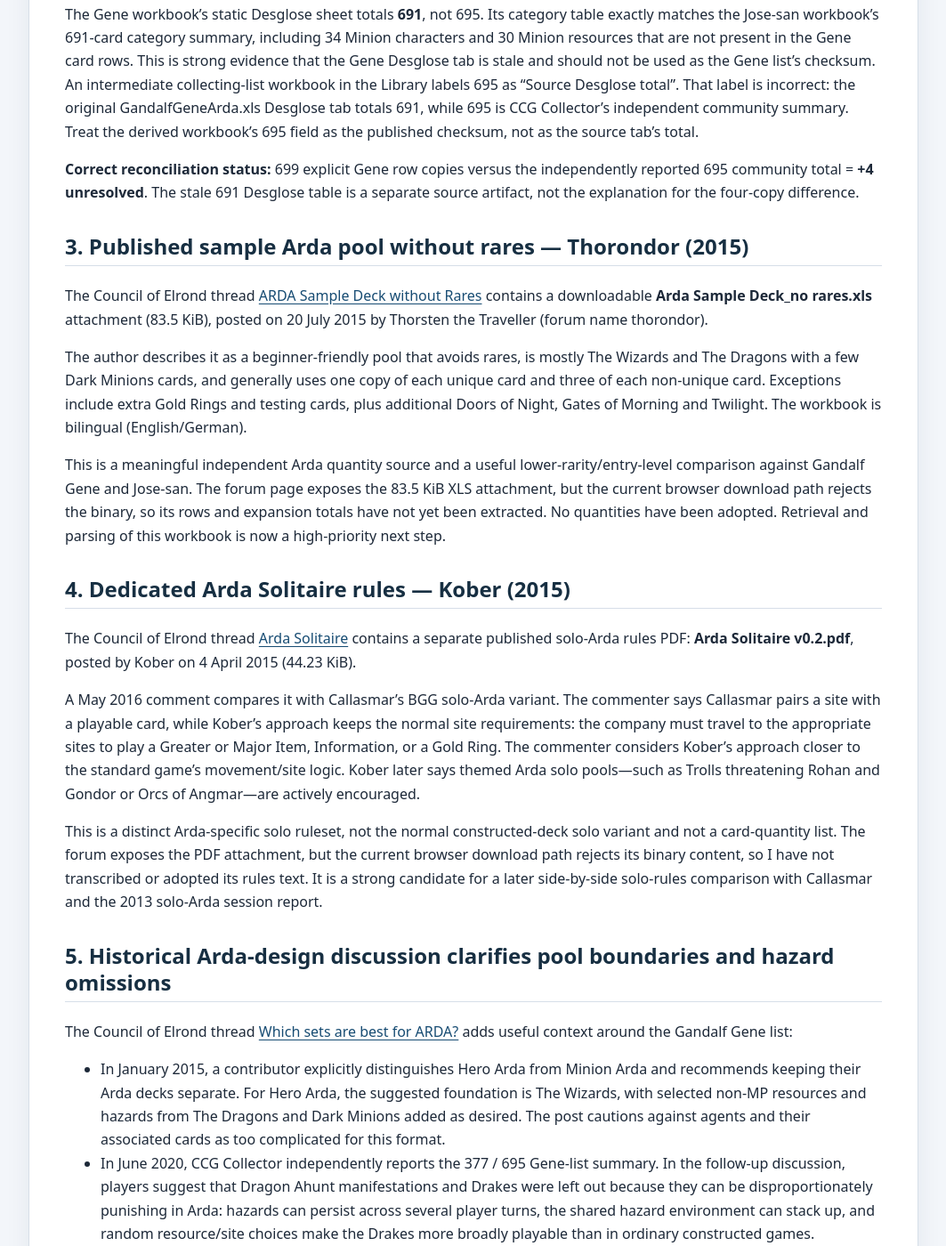
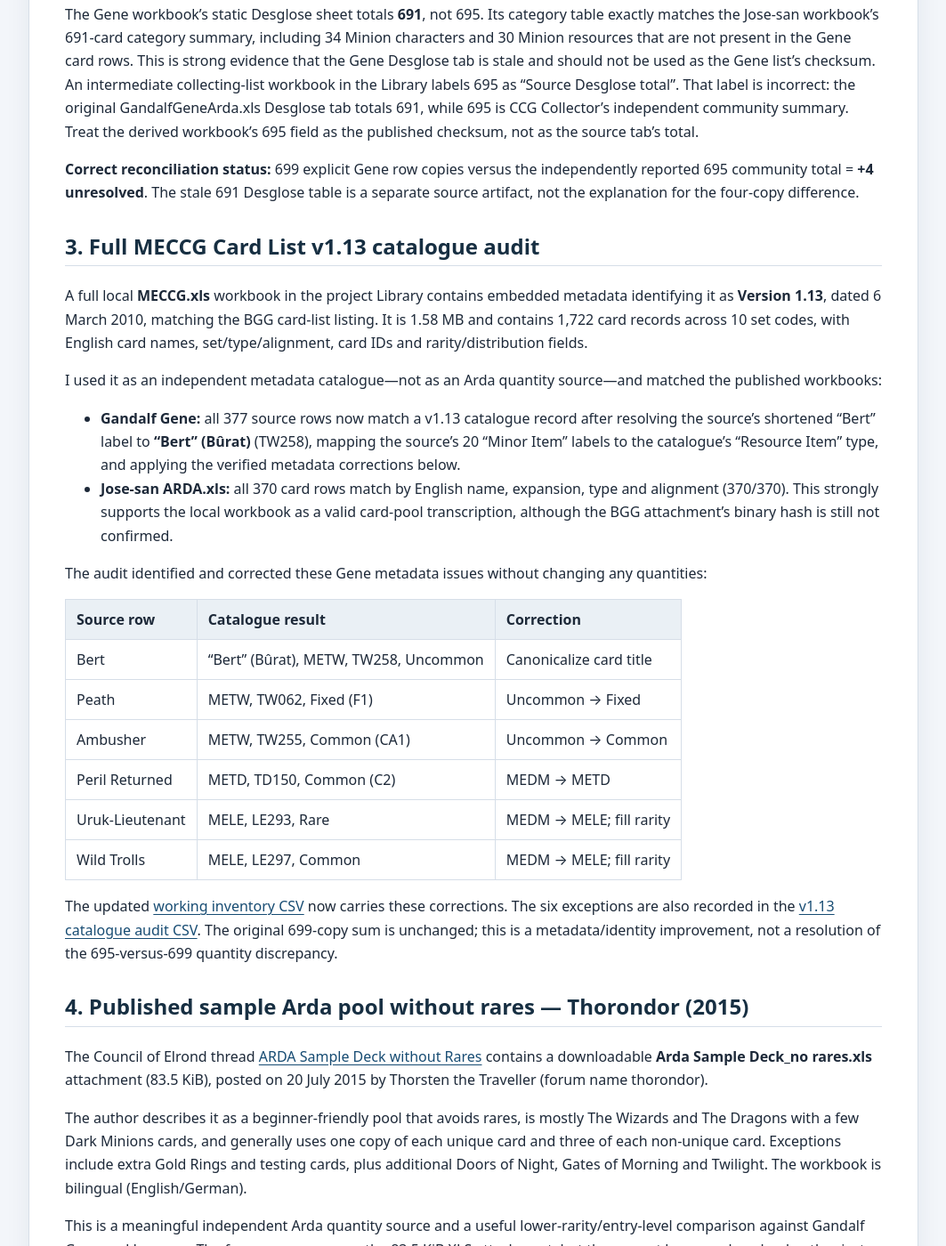
Before and after one commit to JamSpot/meccg-arda-master-database, a Jekyll site: the page built from docs/research-watch-2026-10-31.md, in a window 1280 px wide and 1400 px high, scrolled down 3060 px. Shown: the whole window at 89% size, without its empty margins (108-1171 px from the left). Built offline with Jekyll 4.4.1, drawn with Linux system fonts in a browser that asks for light colours; some of the changed text lies outside the part shown.

Commit message:
Add full v1.13 catalogue match audit

```diff
--- a/docs/research-watch-2026-10-31.md
+++ b/docs/research-watch-2026-10-31.md
@@ -84,7 +84,29 @@ The Gene workbook's static Desglose sheet totals **691**, not 695. Its category
 
 **Correct reconciliation status:** 699 explicit Gene row copies versus the independently reported 695 community total = **+4 unresolved**. The stale 691 Desglose table is a separate source artifact, not the explanation for the four-copy difference.
 
-## 3. Published sample Arda pool without rares — Thorondor (2015)
+## 3. Full MECCG Card List v1.13 catalogue audit
+
+A full local **MECCG.xls** workbook in the project Library contains embedded metadata identifying it as **Version 1.13**, dated 6 March 2010, matching the BGG card-list listing. It is 1.58 MB and contains 1,722 card records across 10 set codes, with English card names, set/type/alignment, card IDs and rarity/distribution fields.
+
+I used it as an independent metadata catalogue—not as an Arda quantity source—and matched the published workbooks:
+
+- **Gandalf Gene:** all 377 source rows now match a v1.13 catalogue record after resolving the source's shortened “Bert” label to **“Bert” (Bûrat)** (TW258), mapping the source's 20 “Minor Item” labels to the catalogue's “Resource Item” type, and applying the verified metadata corrections below.
+- **Jose-san ARDA.xls:** all 370 card rows match by English name, expansion, type and alignment (370/370). This strongly supports the local workbook as a valid card-pool transcription, although the BGG attachment's binary hash is still not confirmed.
+
+The audit identified and corrected these Gene metadata issues without changing any quantities:
+
+| Source row | Catalogue result | Correction |
+|---|---|---|
+| Bert | “Bert” (Bûrat), METW, TW258, Uncommon | Canonicalize card title |
+| Peath | METW, TW062, Fixed (F1) | Uncommon → Fixed |
+| Ambusher | METW, TW255, Common (CA1) | Uncommon → Common |
+| Peril Returned | METD, TD150, Common (C2) | MEDM → METD |
+| Uruk-Lieutenant | MELE, LE293, Rare | MEDM → MELE; fill rarity |
+| Wild Trolls | MELE, LE297, Common | MEDM → MELE; fill rarity |
+
+The updated [working inventory CSV](../data/gandalf-gene-arda-card-inventory.csv) now carries these corrections. The six exceptions are also recorded in the [v1.13 catalogue audit CSV](../data/catalogue-v1-13-audit.csv). The original 699-copy sum is unchanged; this is a metadata/identity improvement, not a resolution of the 695-versus-699 quantity discrepancy.
+
+## 4. Published sample Arda pool without rares — Thorondor (2015)
 
 The Council of Elrond thread [ARDA Sample Deck without Rares](https://www.councilofelrond.org/forum/viewtopic.php?f=37&t=2630) contains a downloadable **Arda Sample Deck_no rares.xls** attachment (83.5 KiB), posted on 20 July 2015 by Thorsten the Traveller (forum name thorondor).
 
@@ -100,7 +122,7 @@ A May 2016 comment compares it with Callasmar's BGG solo-Arda variant. The comme
 
 This is a distinct Arda-specific solo ruleset, not the normal constructed-deck solo variant and not a card-quantity list. The forum exposes the PDF attachment, but the current browser download path rejects its binary content, so I have not transcribed or adopted its rules text. It is a strong candidate for a later side-by-side solo-rules comparison with Callasmar and the 2013 solo-Arda session report.
 
-## 5. Historical Arda-design discussion clarifies pool boundaries and hazard omissions
+## 6. Historical Arda-design discussion clarifies pool boundaries and hazard omissions
 
 The Council of Elrond thread [Which sets are best for ARDA?](https://councilofelrond.org/forum/viewtopic.php?t=2494) adds useful context around the Gandalf Gene list:
 
```
Also changed, not shown: other parts of docs/research-watch-2026-10-31.md (+3 -3 lines).
